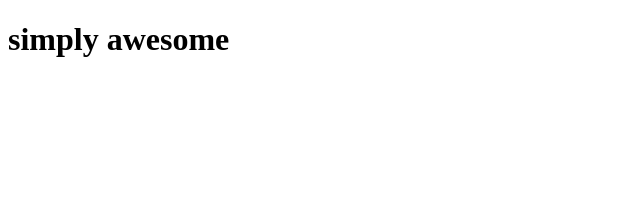
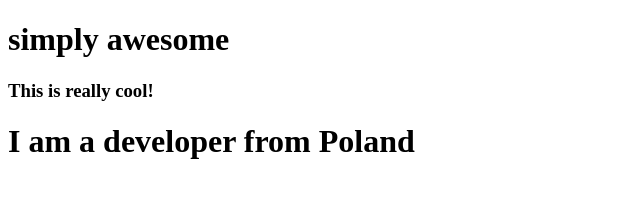
Before and after one commit to gokintosh/gittwo, a plain HTML site: page index.html in a window 1280 px wide. Shown: the whole page, without its empty margins (0-640 px from the left). Drawn offline with Linux system fonts and the light colour scheme.

Commit message:
added the body fir index.html

```diff
--- a/index.html
+++ b/index.html
@@ -8,5 +8,7 @@
 </head>
 <body>
     <h1>simply awesome</h1>
+    <h3>This is really cool!</h3>
+    <h1>I am a developer from Poland</h1>
 </body>
 </html>
```
